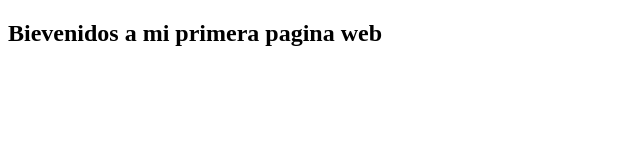
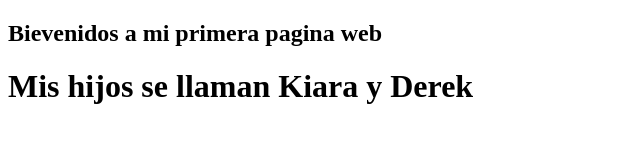
Before and after one commit to Jorgehuamanim/Proyecto1, a plain HTML site: page index.html in a window 1280 px wide. Shown: the whole page, without its empty margins (0-640 px from the left). Drawn offline with Linux system fonts and the light colour scheme.

Commit message:
Nombre de mis hijos

```diff
--- a/index.html
+++ b/index.html
@@ -8,5 +8,9 @@
 </head>
 <body>
     <h2>Bievenidos a mi primera pagina web</h2>
+
+
+
+    <h1>Mis hijos se llaman Kiara y Derek</h1>
 </body>
 </html>
```
